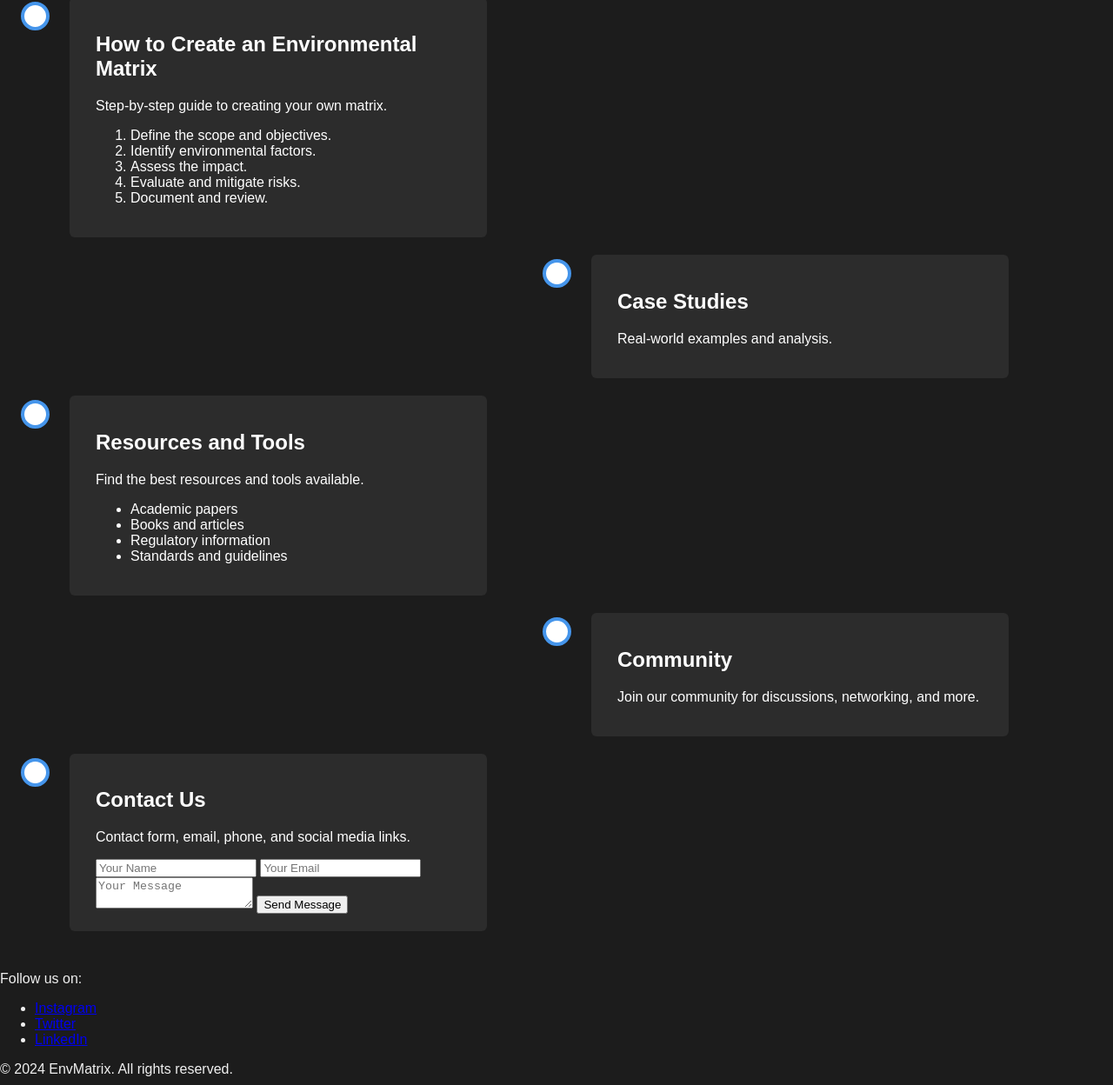
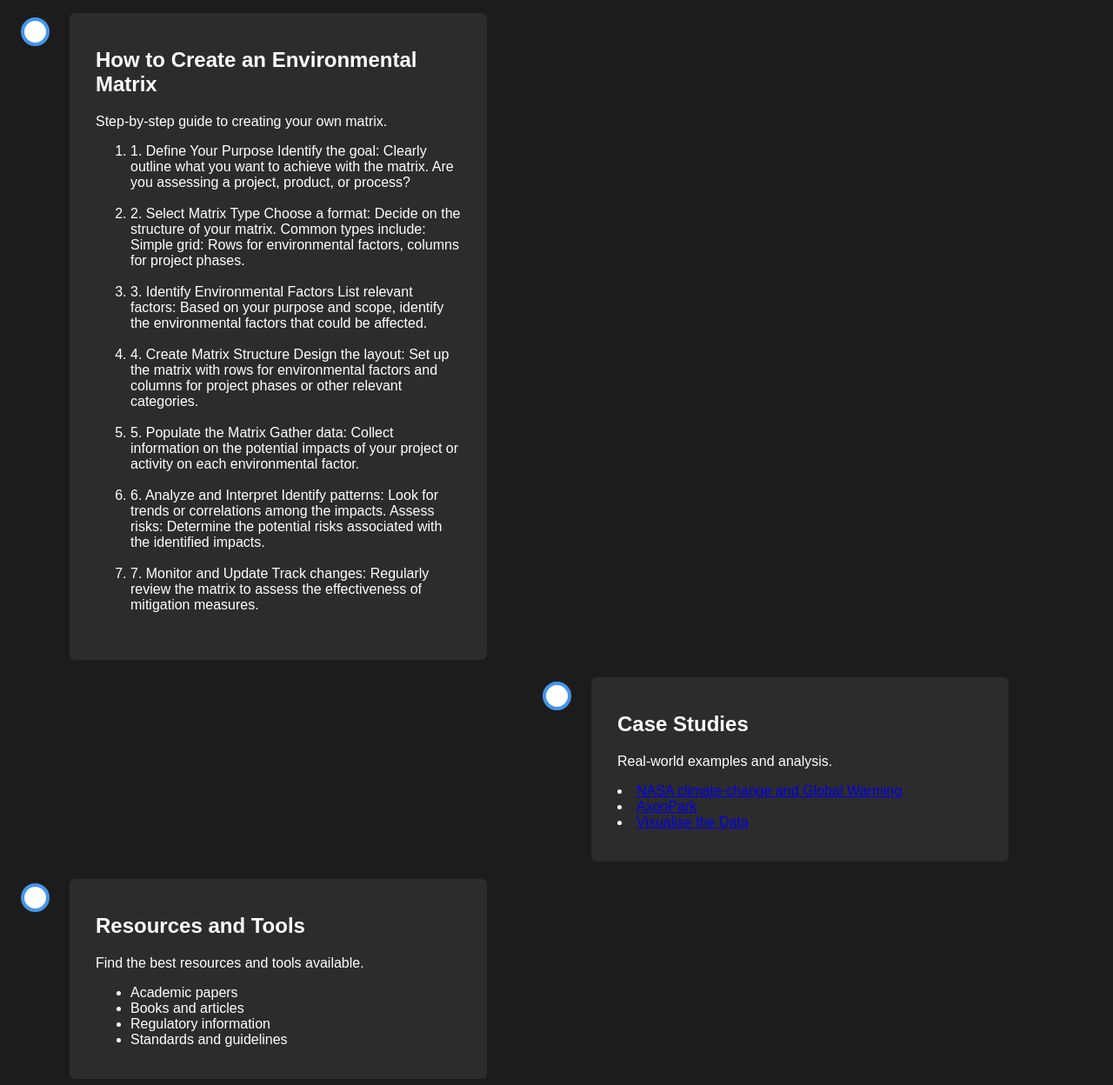
Before and after one commit to pranavc13/IEEEVitBhopal_Group11_CodeQuest, a plain HTML site: page IEEE Hackathon/env.html in a window 1280 px wide. Shown: the part 1047-2295 px from the top of the page at 87% size. Drawn offline with Linux system fonts and the light colour scheme; files whose address does not match are found by name.

Commit message:
Update env.html

```diff
--- a/IEEE Hackathon/env.html
+++ b/IEEE Hackathon/env.html
@@ -5,6 +5,8 @@
     <meta name="viewport" content="width=device-width, initial-scale=1.0">
     <title>Environmental Matrices</title>
     <link rel="stylesheet" href="env.css">
+    <link rel="stylesheet" href="https://cdnjs.cloudflare.com/ajax/libs/font-awesome/6.0.0-beta3/css/all.min.css">
+
 </head>
 <body>
     <header>
@@ -33,14 +35,14 @@
             <a href="#about" class="btn">Learn More</a>
         </section>
 
-        <section class="timeline">
+        <section class="timeline clearfix">
             <div class="container left">
                 <section id="about" class="section">
                     <h2>About Environmental Matrices</h2>
                     <p> <ul>
                         <li>
                         An environmental matrix serves as a comprehensive framework for systematically assessing and managing the intricate interplay of environmental factors.
-                    </li> <li>
+                    </li> <li><br>
                         This structured approach fosters a proactive and holistic perspective on environmental stewardship.
                     </li>
 
@@ -65,19 +67,34 @@
                     <h2>How to Create an Environmental Matrix</h2>
                     <p>Step-by-step guide to creating your own matrix.</p>
                     <ol>
-                        <li>Define the scope and objectives.</li>
-                        <li>Identify environmental factors.</li>
-                        <li>Assess the impact.</li>
-                        <li>Evaluate and mitigate risks.</li>
-                        <li>Document and review.</li>
-                        <!-- Add more steps as needed -->
+                        <li>1. Define Your Purpose
+                            Identify the goal: Clearly outline what you want to achieve with the matrix. Are you assessing a project, product, or process?</li><br>
+                        <li>2. Select Matrix Type
+                            Choose a format: Decide on the structure of your matrix. Common types include:
+                            Simple grid: Rows for environmental factors, columns for project phases.</li><br>
+                        <li>3. Identify Environmental Factors
+                            List relevant factors: Based on your purpose and scope, identify the environmental factors that could be affected.</li><br>
+                        <li>4. Create Matrix Structure
+                            Design the layout: Set up the matrix with rows for environmental factors and columns for project phases or other relevant categories.</li><br>
+                        <li>5. Populate the Matrix
+                            Gather data: Collect information on the potential impacts of your project or activity on each environmental factor.</li><br>
+                        <li>6. Analyze and Interpret
+                            Identify patterns: Look for trends or correlations among the impacts.
+                            Assess risks: Determine the potential risks associated with the identified impacts.</li><br>
+                        <li> 7. Monitor and Update
+                            Track changes: Regularly review the matrix to assess the effectiveness of mitigation measures.</li><br>
                     </ol>
                 </section>
             </div>
             <div class="container right">
                 <section id="case-studies" class="section">
                     <h2>Case Studies</h2>
-                    <p>Real-world examples and analysis.</p>
+                    <p>Real-world examples and analysis.<br>
+                       <li><a href="https://science.nasa.gov/climate-change/"> NASA climate-change and Global Warming  </a></li>
+                       <li><a href="https://axonpark.com/data-visualization-in-education-14-case-studies-and-statistics/">AxonPark</a></li>
+                       <li><a href="https://visualisingdata.com/">Visualise the Data</a></li>
+                    </p>
+
                     <!-- Add case study examples here -->
                 </section>
             </div>
@@ -120,11 +137,11 @@
         <div class="footer-content">
             <p>Follow us on:</p>
             <ul class="socials">
-                <li><a href="#">Instagram</a></li>
-                <li><a href="https://x.com/akshat_srii">Twitter<i class="fa-brands fa-x-twitter"></i></a></li>
-                <li><a href="https://www.linkedin.com/in/pranav-chaturvedi-a961a12ba/">LinkedIn</a></li>
+                <li><a href="#" class="fa-brands fa-instagram"></a></li>
+                <li><a href="https://x.com/akshat_srii" class="fa-brands fa-twitter"></a></li>
+                <li><a href="https://www.linkedin.com/in/pranav-chaturvedi-a961a12ba/" class="fa-brands fa-linkedin"></a></li>
             </ul>
-            <p>&copy; 2024 EnvMatrix. All rights reserved.</p>
+            <p>&copy; 2024 SustainHub. All rights reserved.</p>
             <form action="#" method="post" class="newsletter">
                 <input type="email" placeholder="Subscribe to our newsletter">
                 <button type="submit">Subscribe</button>
```
